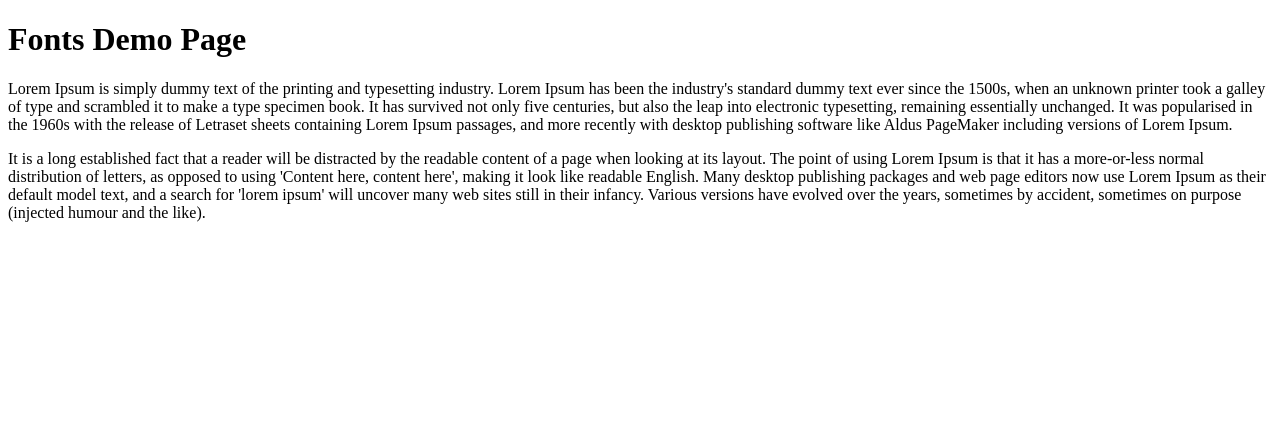
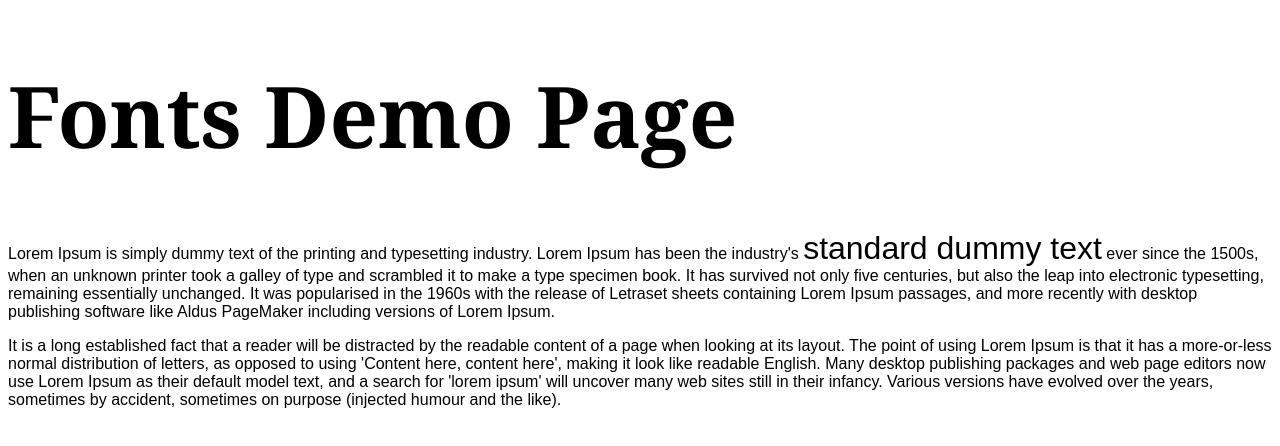
Before and after one commit to jacurtis813/third-lesson, a plain HTML site: page index.html in a window 1280 px wide. Drawn offline with Linux system fonts and the light colour scheme.

Commit message:
Begin styling fonts. Using font-family, size, weight and dynamic sizing.

```diff
--- a/assets/css/style.css
+++ b/assets/css/style.css
@@ -0,0 +1,22 @@
+/* This is the start of style sheet */
+
+/* Starting with font-family */
+/* Font-size */
+
+/* pararaph style  */
+p {
+    font-family: Arial;
+}
+
+
+/* h1 style */
+h1 {
+    font-family: Georgia;
+    font-size: 85px;
+}
+
+/* sizing font with dynamic sizing. making the text within the span
+2.0 larger then its parent tag */
+span {
+    font-size: 2.0em;
+}
--- a/index.html
+++ b/index.html
@@ -12,7 +12,7 @@
 
     <!-- first paragraph-->
     <p>Lorem Ipsum is simply dummy text of the printing and typesetting industry. Lorem Ipsum has been the industry's
-        standard dummy text ever since the 1500s, when an unknown printer took a galley of type and scrambled it to make
+        <span>standard dummy text</span> ever since the 1500s, when an unknown printer took a galley of type and scrambled it to make
         a type specimen book. It has survived not only five centuries, but also the leap into electronic typesetting,
         remaining essentially unchanged. It was popularised in the 1960s with the release of Letraset sheets containing
         Lorem Ipsum passages, and more recently with desktop publishing software like Aldus PageMaker including versions
```
Also changed, not shown: 1 other file.
